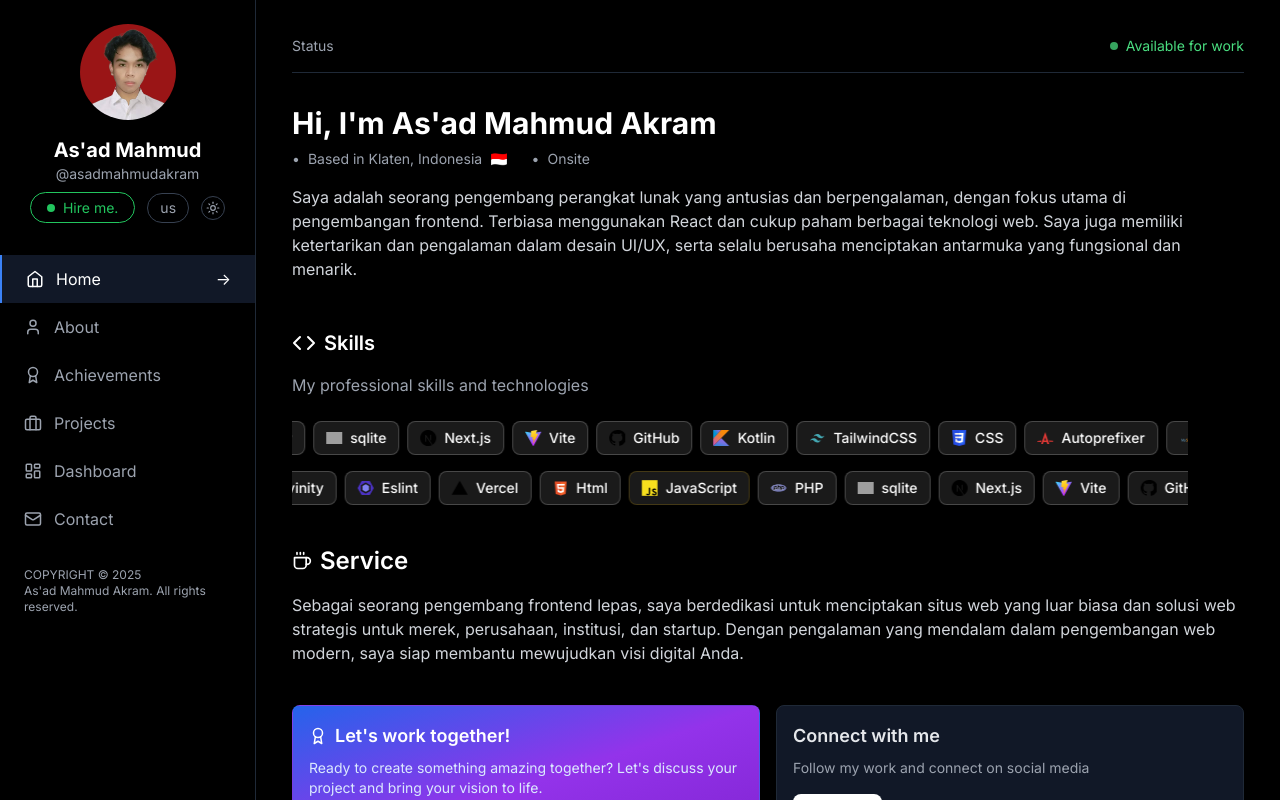
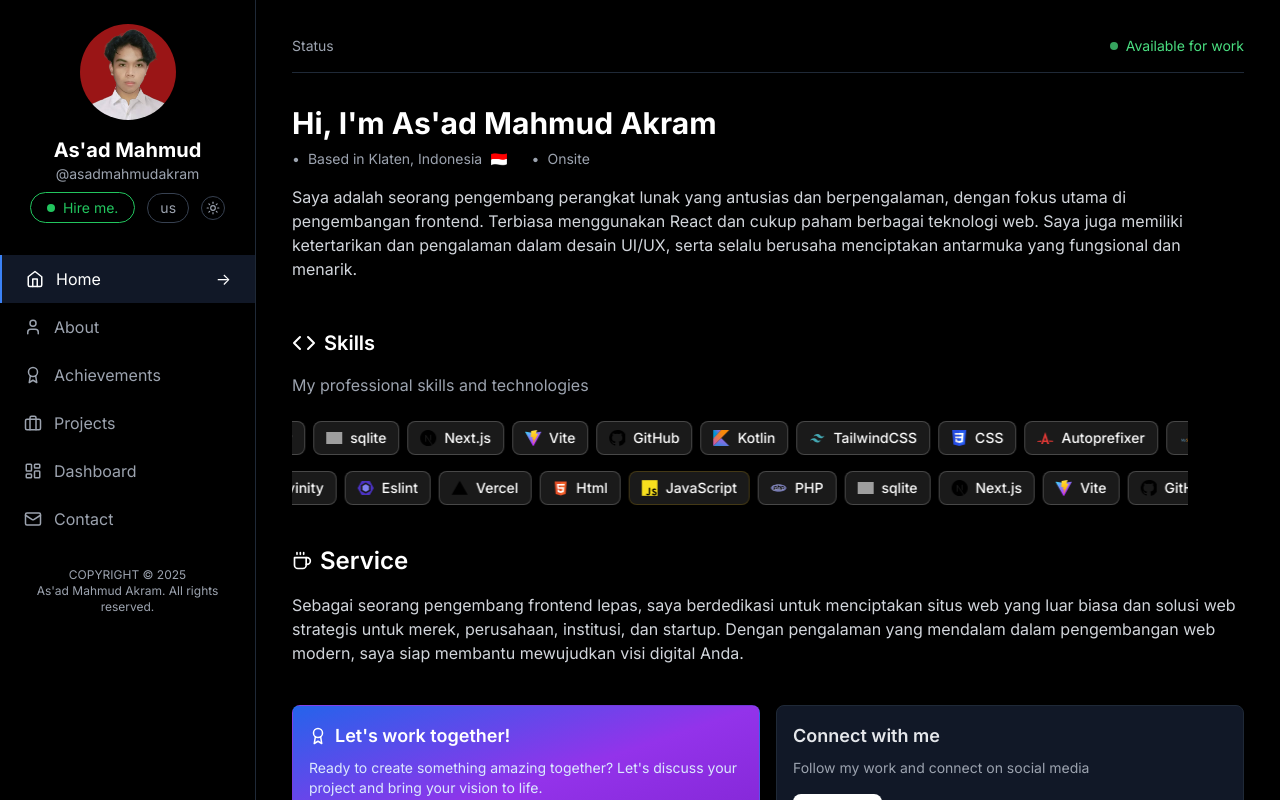
Before and after one commit to asadmahmud22/Portofolio-AsadMahmudAkram, a React (Vite) app: page / in a window 1280 px wide. Built offline with nearby package versions, Linux system fonts and the light colour scheme; grey boxes are pictures that could not be loaded.

Commit message:
Update Layout.jsx

```diff
--- a/src/components/Layout.jsx
+++ b/src/components/Layout.jsx
@@ -174,7 +174,7 @@ const SidebarContent = ({ toggleLanguage, toggleTheme, language, isDarkMode }) =
         ))}
       </nav>
 
-      <div className="p-6 text-gray-400 text-xs">
+      <div className="p-6 text-gray-400 text-xs text-center">
         <div>COPYRIGHT © 2025</div>
         <div>As'ad Mahmud Akram. All rights reserved.</div>
       </div>
```
